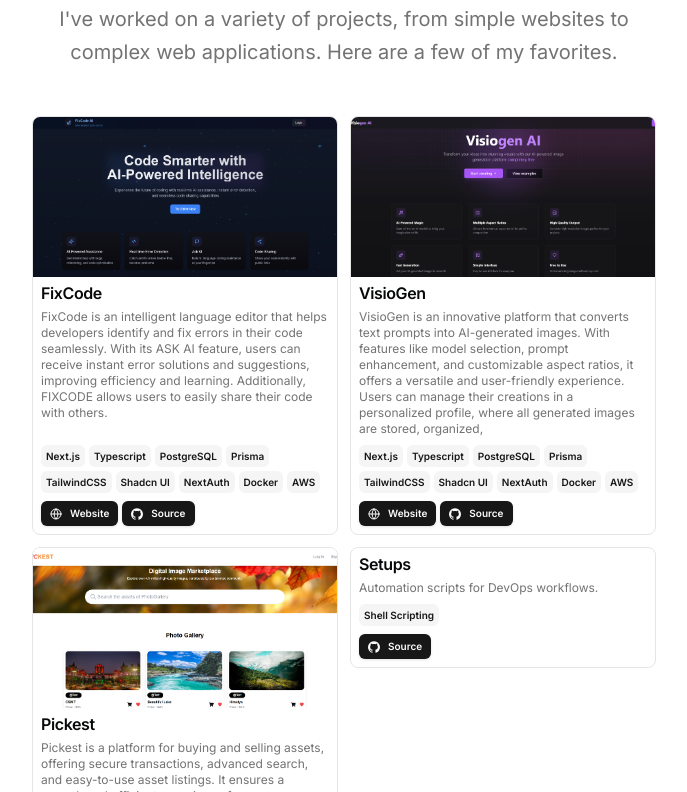
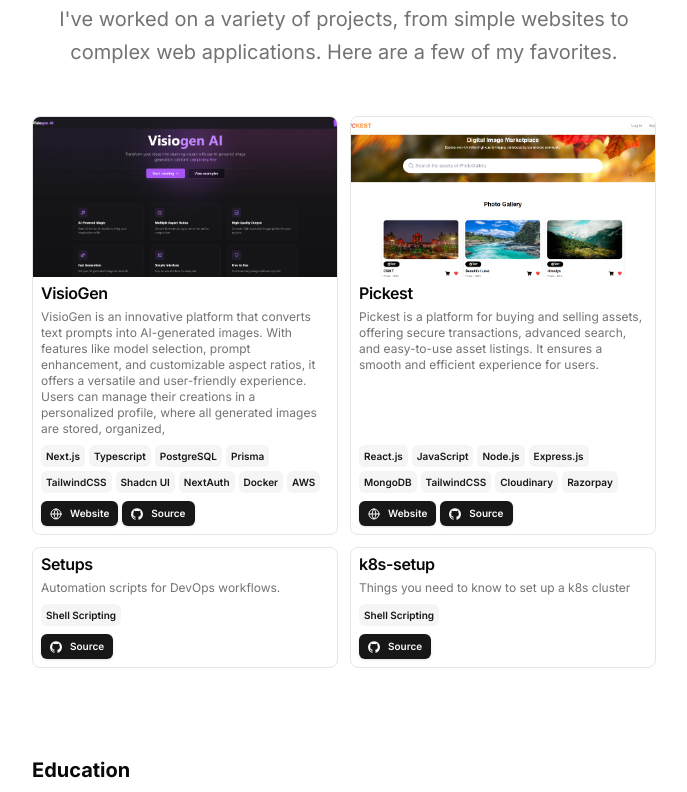
Before and after one commit to Abhishek83gupta/portfolio, a Next.js app: page / in a window 1280 px wide. Shown: the part 948-1740 px from the top of the page, without its empty margins (296-983 px from the left). Built offline with nearby package versions, Linux system fonts and the light colour scheme.

Commit message:
refactor: remove FixCode project and update kube-starter to k8s-setup

```diff
--- a/src/data/resume.tsx
+++ b/src/data/resume.tsx
@@ -121,40 +121,6 @@
   ],
   projects: [
     {
-      title: "FixCode",
-      href: "https://fix-code.vercel.app",
-      dates: "",
-      active: true,
-      description:
-        "FixCode is an intelligent language editor that helps developers identify and fix errors in their code seamlessly. With its ASK AI feature, users can receive instant error solutions and suggestions, improving efficiency and learning. Additionally, FIXCODE allows users to easily share their code with others.",
-      technologies: [
-        "Next.js",
-        "Typescript",
-        "PostgreSQL",
-        "Prisma",
-        "TailwindCSS",
-        "Shadcn UI",
-        "NextAuth",
-        "Docker",
-        "AWS"
-      ],
-      links: [
-        {
-          type: "Website",
-          href: "https://fix-code.vercel.app",
-          icon: <Icons.globe className="size-3" />,
-        },
-        {
-          type: "Source",
-          href: "https://github.com/Abhishek83gupta/FixCode",
-          icon: <Icons.github className="size-3" />,
-        },
-      ],
-      image: "/fixcode.png",
-      video:
-        "",
-    },
-    {
       title: "VisioGen",
       href: "https://visiogen-five.vercel.app",
       dates: "",
@@ -245,12 +211,12 @@
       // video:"",
     },
     {
-      title: "kube-starter",
+      title: "k8s-setup",
       href: "https://github.com/Abhishek83gupta/Kubernetes",
       // dates: "April 2023 - March 2024",
       active: true,
       description:
-       "Things you need to know to set up a Kubernetes cluster",
+       "Things you need to know to set up a k8s cluster",
       technologies: [
         "Shell Scripting",
       ],
```
